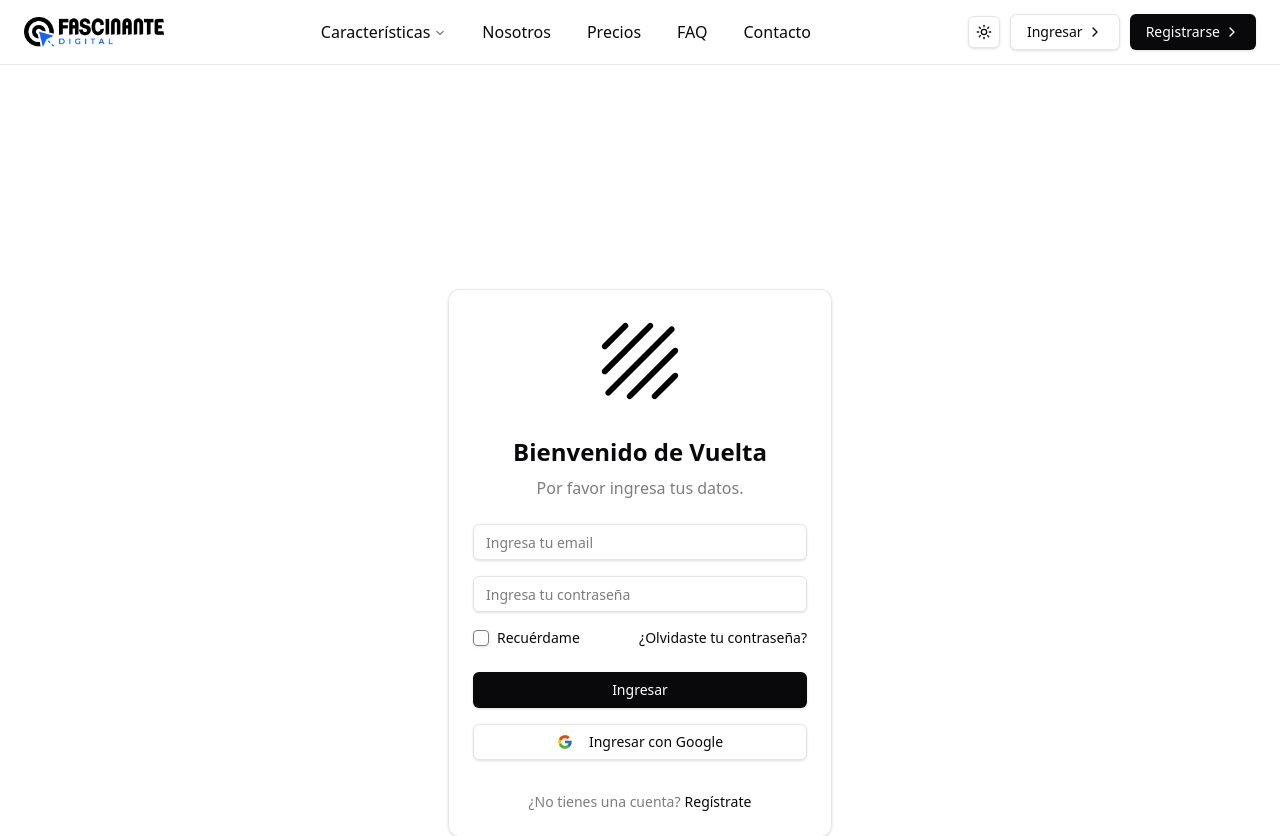
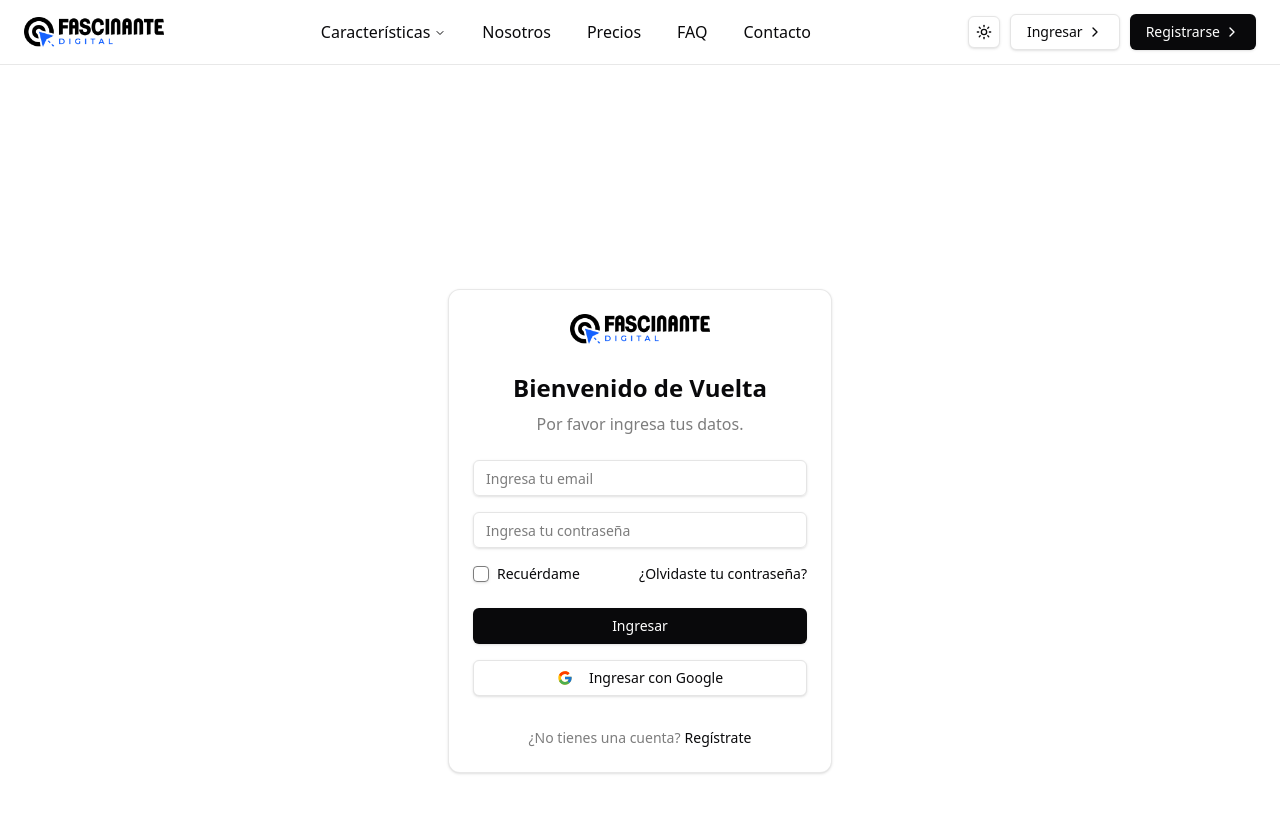
Before and after one commit to alexanderovie/fascinantedigital, a Next.js app: page /login in a window 1280 px wide. Shown: the top 836 px of the page. Built offline with nearby package versions, Linux system fonts and the light colour scheme.

Commit message:
Reemplazar logos de plantilla con logo Fascinante Digital en login/signup y eliminar archivos antiguos

```diff
--- a/src/app/layout.tsx
+++ b/src/app/layout.tsx
@@ -2,10 +2,10 @@ import localFont from 'next/font/local';
 
 import type { Metadata } from 'next';
 
-import './globals.css';
 import Navbar from '@/components/navbar';
 import Footer from '@/components/sections/footer';
 import { ThemeProvider } from '@/components/theme-provider';
+import './globals.css';
 
 const geistSans = localFont({
   src: './fonts/GeistVF.woff',
--- a/src/components/sections/login-section.tsx
+++ b/src/components/sections/login-section.tsx
@@ -17,11 +17,11 @@ const LoginSection = () => {
           <Card className="mx-auto w-full max-w-sm">
             <CardHeader className="flex flex-col items-center space-y-0">
               <Image
-                src="/images/logo.svg"
-                alt="logo"
-                width={94}
-                height={18}
-                className="mb-7 dark:invert"
+                src="/logo-fascinante.svg"
+                alt="Fascinante Digital Logo"
+                width={140}
+                height={40}
+                className="mb-7"
               />
               <p className="mb-2 text-2xl font-bold">Bienvenido de Vuelta</p>
               <p className="text-muted-foreground">
--- a/src/components/sections/signup-section.tsx
+++ b/src/components/sections/signup-section.tsx
@@ -16,11 +16,11 @@ const SignupSection = () => {
           <Card className="mx-auto w-full max-w-sm">
             <CardHeader className="flex flex-col items-center space-y-0">
               <Image
-                src="/images/logo.svg"
-                alt="logo"
-                width={94}
-                height={18}
-                className="mb-7 dark:invert"
+                src="/logo-fascinante.svg"
+                alt="Fascinante Digital Logo"
+                width={140}
+                height={40}
+                className="mb-7"
               />
               <p className="mb-2 text-2xl font-bold">
                 Inicia tu Prueba Gratuita
```
Also changed, not shown: public/images/logo.svg (deleted).
